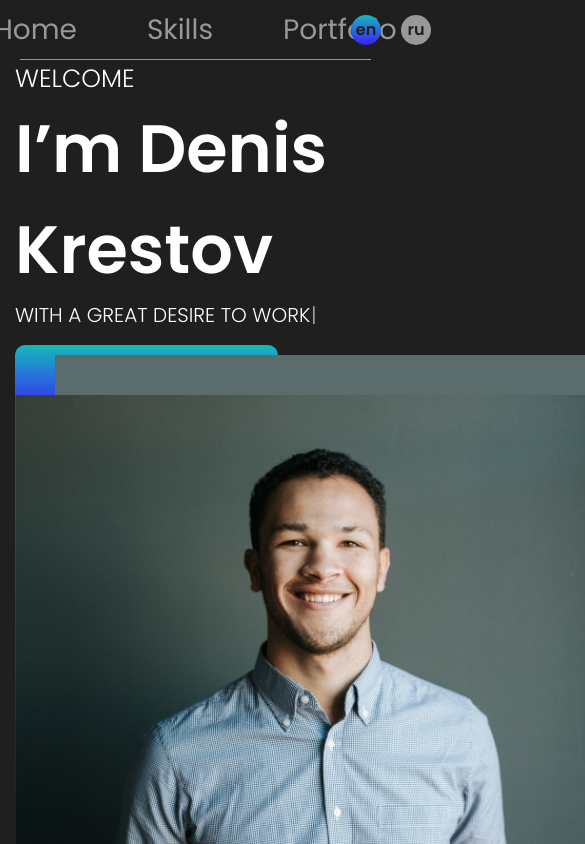
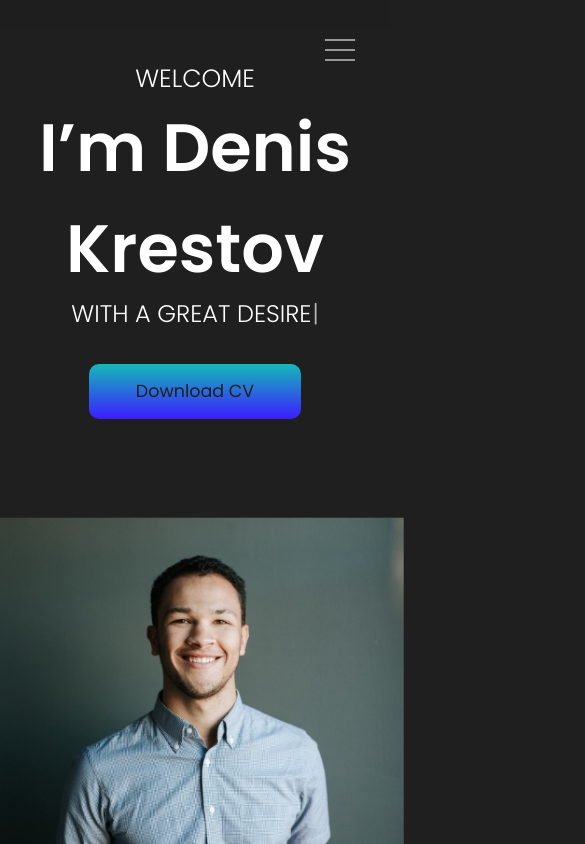
Before and after one commit to CrusaderDen/portfolio-on-react, a React app: page / in a window 390 px wide. Shown: the top 844 px of the page, 585 px wide, since content can reach past the window. Built offline with nearby package versions, Linux system fonts and the light colour scheme.

Commit message:
Add mobile menu and adaptive for main section

```diff
--- a/src/App.tsx
+++ b/src/App.tsx
@@ -15,9 +15,9 @@ function App() {
             <Header menuItems={(state as any)[currentLang].menuItems} ru={callBacks.changeLangToRU}
                     en={callBacks.changeLangToEN}/>
             <Main content={(state as any)[currentLang].main}/>
-            <Skills content={(state as any)[currentLang].skills}/>
-            <Works content={(state as any)[currentLang].works}/>
-            <Footer content={(state as any)[currentLang].footer}/>
+            {/*<Skills content={(state as any)[currentLang].skills}/>*/}
+            {/*<Works content={(state as any)[currentLang].works}/>*/}
+            {/*<Footer content={(state as any)[currentLang].footer}/>*/}
         </div>
     );
 }
--- a/src/layuot/header/Header.tsx
+++ b/src/layuot/header/Header.tsx
@@ -1,17 +1,52 @@
 import React from 'react';
 import styled from "styled-components";
 import {HeaderMenu} from "./headerMenu/HeaderMenu";
+import {MobileMenu} from "./mobileMenu/MobileMenu";
+import {theme} from "../../styles/Theme";
 
 
 export const Header = (props: any) => {
     return (
-        <StyledHeaderMenu>
+        <StyledHeader>
+            {/*empty slot for the Logo component*/}
             <HeaderMenu menuItems={props.menuItems} ru={props.ru} en={props.en}/>
-        </StyledHeaderMenu>
+            <MobileMenu menuItems={props.menuItems} ru={props.ru} en={props.en}/>
+        </StyledHeader>
     );
 };
 
 
-const StyledHeaderMenu = styled.header`
+const StyledHeader = styled.header`
+    background-color: rgba(31, 31, 31, 0.7);
+    backdrop-filter: blur(10px);
+    position: fixed;
+    left: 0;
+    top: 0;
+    padding: 14px 0;
+    width: 100%;
 
+    z-index: 2;
+
+    display: flex;
+    justify-content: center;
+    align-items: center;
+
+
+    &::before {
+        content: '';
+        width: 90vw;
+        height: 1px;
+        background-color: rgb(152, 152, 152);
+
+        position: absolute;
+        bottom: 0;
+        left: 50%;
+        transform: translateX(-50%);
+
+        @media ${theme.media.tablet} {
+            display: none;
+        };
+
+
+    }
 `
--- a/src/layuot/header/headerMenu/HeaderMenu.tsx
+++ b/src/layuot/header/headerMenu/HeaderMenu.tsx
@@ -49,6 +49,22 @@ export const HeaderMenu = (props: {
 };
 
 
+const StyledHeaderMenu = styled.nav`
+
+
+    ul {
+        display: flex;
+        gap: 70px;
+    }
+
+
+    @media ${theme.media.tablet} {
+        display: none;
+    }
+
+`
+
+
 const Mask = styled.span`
     position: absolute;
     top: 0;
@@ -73,37 +89,6 @@ const Mask = styled.span`
     }
 `
 
-const StyledHeaderMenu = styled.nav`
-    background-color: rgba(31, 31, 31, 0.7);
-    backdrop-filter: blur(10px);
-    position: fixed;
-    left: 0;
-    top: 0;
-    height: 60px;
-    width: 100%;
-
-    z-index: 2;
-
-    display: flex;
-    justify-content: center;
-    align-items: center;
-
-    ul {
-        display: flex;
-        gap: 70px;
-    }
-
-    &::before {
-        content: '';
-        width: 90vw;
-        height: 1px;
-        background-color: rgb(152, 152, 152);
-
-        position: absolute;
-        bottom: 0;
-    }
-
-`
 
 const Link = styled.a`
     font-size: 28px;
@@ -150,6 +135,15 @@ const ListItem = styled.li`
 }
 `
 
+const LanguageButtons = styled.div`
+    position: fixed;
+    right: 5%;
+    top: 30px;
+    transform: translateY(-50%);
+    display: flex;
+    gap: 20px;
+`
+
 const ButtonRU = styled.div`
     user-select: none;
     cursor: pointer;
@@ -178,10 +172,3 @@ const ButtonRU = styled.div`
     }
 `
 const ButtonEn = styled(ButtonRU)``
-
-const LanguageButtons = styled.div`
-    position: fixed;
-    left: 90%;
-    display: flex;
-    gap: 20px;
-`
--- /dev/null
+++ b/src/layuot/header/mobileMenu/MobileMenu.tsx
@@ -0,0 +1,202 @@
+import React, {useState} from 'react';
+import styled, {css} from "styled-components";
+import {theme} from "../../../styles/Theme";
+
+//--------------для кнопок смены языка
+export const MobileMenu = (props: {
+    menuItems: Array<string>;
+    ru: (any: any) => void;
+    en: (any: any) => void;
+}) => {
+    function setRussian(e: any) {
+        // @ts-ignore
+        props.ru()
+        e.preventDefault();
+        e.target.classList.contains("active") ? e.target.classList.remove("active") : e.target.classList.add("active");
+        e.target.previousElementSibling.classList.remove("active");
+
+    }
+
+    function setEnglish(e: any) {
+        // @ts-ignore
+        props.en()
+        e.preventDefault();
+        e.target.classList.contains("active") ? e.target.classList.remove("active") : e.target.classList.add("active");
+        e.target.nextElementSibling.classList.remove("active");
+    }
+
+//---------------------------------
+    const [menuIsOpen, setmenuIsOpen] = useState(false)
+    const onBurgerBtnClick = () => {
+        setmenuIsOpen(!menuIsOpen)
+    }
+
+
+    return (
+        <StyledMobileMenu>
+            <BurgerButton isOpen={menuIsOpen} onClick={onBurgerBtnClick}>
+                <span></span>
+            </BurgerButton>
+            <MobileMenuOverlay isOpen={menuIsOpen}>
+                <ul>
+                    {props.menuItems.map((item, index) => <ListItem key={index}>
+                        <Link href={`#section${index}`}>
+                            {item}
+
+                        </Link>
+                    </ListItem>)}
+                </ul>
+                <LanguageButtons>
+                    <ButtonEn onClick={setEnglish} className={'active'}>en</ButtonEn>
+                    <ButtonRU onClick={setRussian}>ru</ButtonRU>
+                </LanguageButtons>
+            </MobileMenuOverlay>
+        </StyledMobileMenu>
+    );
+};
+
+
+const StyledMobileMenu = styled.nav`
+    display: none;
+    @media ${theme.media.tablet} {
+        display: block;
+    }
+`
+
+const MobileMenuOverlay = styled.div<{ isOpen: boolean }>`
+    display: none;
+    position: absolute;
+    background-color: black;
+    top: 0;
+    left: 0;
+    width: 100%;
+    height: 100dvh;
+    z-index: 666;
+
+
+    ${props => props.isOpen && css<{ isOpen: boolean }>`
+        display: block;
+        overflow: hidden;
+    `}
+    ul {
+        display: flex;
+        flex-direction: column;
+        gap: 70px;
+
+        position: absolute;
+        top: 50%;
+        left: 50%;
+        transform: translate(-50%, -50%);
+    }
+
+`
+
+
+const BurgerButton = styled.div<{ isOpen: boolean }>`
+    position: absolute;
+    z-index: 9999;
+    top: 30px;
+    right: 30px;
+
+    width: 40px;
+    height: 40px;
+    display: flex;
+    align-items: center;
+    justify-content: center;
+
+    span {
+        display: block;
+        width: 30px;
+        height: 2px;
+        background-color: rgba(151, 151, 151, 1);
+
+        ${props => props.isOpen && css<{ isOpen: boolean }>`
+            background-color: rgba(151, 151, 151, 0);
+        `}
+        &::before {
+            content: '';
+            display: block;
+            width: 30px;
+            height: 2px;
+            background-color: ${theme.colors.inactivity};
+            position: absolute;
+            transform: translateY(-10px);
+
+            ${props => props.isOpen && css<{ isOpen: boolean }>`
+                transform: rotate(-45deg);
+            `}
+        }
+
+        &::after {
+            content: '';
+            display: block;
+            width: 30px;
+            height: 2px;
+            background-color: ${theme.colors.inactivity};
+            position: absolute;
+            transform: translateY(10px);
+
+            ${props => props.isOpen && css<{ isOpen: boolean }>`
+                transform: rotate(45deg);
+            `}
+        }
+
+    }
+`
+
+
+const Link = styled.a`
+    font-size: 38px;
+    font-weight: 700;
+    transition: all 0.5s;
+    color: ${theme.colors.inactivity};
+`
+
+
+const ListItem = styled.li`
+    display: flex;
+    justify-content: center;
+`
+
+const LanguageButtons = styled.div`
+    //display: none;
+    position: absolute;
+    z-index: 9999;
+    bottom: 5%;
+    left: 0;
+
+    width: 100%;
+    display: flex;
+    justify-content: space-evenly;
+
+
+
+`
+
+const ButtonRU = styled.div`
+    user-select: none;
+    cursor: pointer;
+    width: 30px;
+    height: 30px;
+    border-radius: 50%;
+    //background-color: #787871;
+    background: ${theme.colors.inactivity};
+
+    display: flex;
+    justify-content: center;
+    align-items: center;
+
+    color: ${theme.colors.accentFont};
+    font-weight: 700;
+    transform: scale(1.4);
+    transition: all 0.3s ease;
+
+    &:hover {
+        background: ${theme.colors.accentBG_Vertical};
+    }
+
+    &.active {
+        background: ${theme.colors.accentBG_Vertical};
+    }
+`
+const ButtonEn = styled(ButtonRU)``
--- a/src/layuot/sections/main/Main.tsx
+++ b/src/layuot/sections/main/Main.tsx
@@ -5,12 +5,13 @@ import {FlexWrapper} from "../../../components/FlexWrapper";
 import {Container} from "../../../components/Container";
 import {ButtonCV} from "../../../components/ButtonCV";
 import Typewriter from 'typewriter-effect';
+import {theme} from "../../../styles/Theme";
 
 export const Main = (props: any) => {
     return (
         <StyledMain id={'section0'}>
             <Container>
-                <FlexWrapper justify={'space-between'} align={'center'}>
+                <MainFlexWrapper>
                     <MainContentBlock>
                         <StyledSpan>{props.content.styledSpanContent}</StyledSpan>
                         <Name>{props.content.nameContent}</Name>
@@ -21,7 +22,8 @@ export const Main = (props: any) => {
                                     strings: [props.content.typewriterContent_1, props.content.typewriterContent_2],
                                     autoStart: true,
                                     loop: true,
-                                    delay: 50
+                                    delay: 50,
+                                    wrapperClassName: 'typer'
                                 }}
                             />
                         </MainTitle>
@@ -30,15 +32,33 @@ export const Main = (props: any) => {
                     <PhotoWrapper>
                         <StyledPhoto src={mainPhoto} alt={'my photo'}/>
                     </PhotoWrapper>
-                </FlexWrapper>
+                </MainFlexWrapper>
             </Container>
         </StyledMain>
     );
 };
 
+
+const MainFlexWrapper = styled.div`
+    display: flex;
+    justify-content: space-between;
+    align-items: center;
+
+    min-height: 100dvh;
+
+    @media ${theme.media.littleScreen} {
+        //justify-content: space-evenly;
+    }
+    @media ${theme.media.tablet} {
+        flex-direction: column;
+    }
+`
+
+
 const PhotoWrapper = styled.div`
     position: relative;
     z-index: 0;
+    padding: 0 10px;
 
     &::before {
         content: '';
@@ -52,12 +72,28 @@ const PhotoWrapper = styled.div`
         right: -40px;
 
         z-index: -1;
+
+
+        @media ${theme.media.littleScreen} {
+            display: none;
+        }
     }
+
+    @media ${theme.media.littleScreen} {
+        transform: scale(0.7);
+    }
+
 `
 
 
 const MainContentBlock = styled.div`
     max-width: 400px;
+
+    @media ${theme.media.tablet} {
+        display: flex;
+        flex-direction: column;
+        align-items: center;
+    }
 `
 
 
@@ -72,7 +108,7 @@ const StyledPhoto = styled.img`
 `
 const MainTitle = styled.h1`
     color: white;
-    font-size: 20px;
+    //font-size: 20px;
     font-weight: 300;
     line-height: 30px;
     text-transform: uppercase;
@@ -81,14 +117,19 @@ const MainTitle = styled.h1`
     p {
         display: none;
     }
+
 `
 const Name = styled.h2`
     color: white;
-    font-size: 67px;
+    //font-size: 67px;
     font-weight: 600;
-    line-height: 101px;
-    //text-shadow: 5px 5px 5px #1a5ded;
+    line-height: 1.5;
+    font-size: calc((100vw - 900px) / (1920 - 900) * (67 - 35) + 35px);
 
+    @media ${theme.media.tablet} {
+        text-align: center;
+        font-size: 67px;
+    }
 
 `
 const StyledSpan = styled.span`
--- a/src/styles/Global.styled.tsx
+++ b/src/styles/Global.styled.tsx
@@ -23,6 +23,7 @@ export const GlobalStyle = createGlobalStyle`
         color: ${theme.colors.primaryFont};
         background-color: ${theme.colors.primaryBg};
         line-height: 1.2;
+
     }
 
     code {
@@ -44,5 +45,4 @@ export const GlobalStyle = createGlobalStyle`
         border: none;
     }
 
-
 `
--- a/src/styles/Theme.tsx
+++ b/src/styles/Theme.tsx
@@ -2,20 +2,16 @@ export const theme = {
     colors: {
         primaryBg: '#1F1F1F', //главный фон: темный серо-коричневый
         primaryFont: '#fff', //основной для текста: белый
-
-
-        // set 1 --------------------blue
         inactivity: 'rgb(152, 152, 152)', //вспомогательный фон: светло-серый
         accentBG_Vertical: 'linear-gradient(180.00deg, rgb(21, 185, 185),rgb(60, 29, 255) 100%)', //вертикальный градиент в кнопках
         accentBG_Horizontal: 'linear-gradient(270.00deg, rgb(21, 185, 185) 6.489%,rgb(60, 29, 255) 113.359%)', //горизонтальный градиент в прогресс-барах
-        // accentFont: 'white', //цвет текста для акцентного БГ: темный серо-коричневый
         accentFont: 'rgb(31, 31, 31)', //цвет текста для акцентного БГ: темный серо-коричневый
-
-        // set 2 --------------------
-
-
-        // set 3 --------------------
-
-
+        // accentFont: 'white', //цвет текста для акцентного БГ: белый
+    },
+    media: {
+        littleScreen: 'screen and (max-width: 1400px)',
+        landscape: 'screen and (max-width: 1050px)',
+        tablet: 'screen and (max-width: 768px)',
+        mobile: 'screen and (max-width: 576px)',
     }
 }
```
Also changed, not shown: src/components/ButtonCV.tsx (+5 -5 lines).
